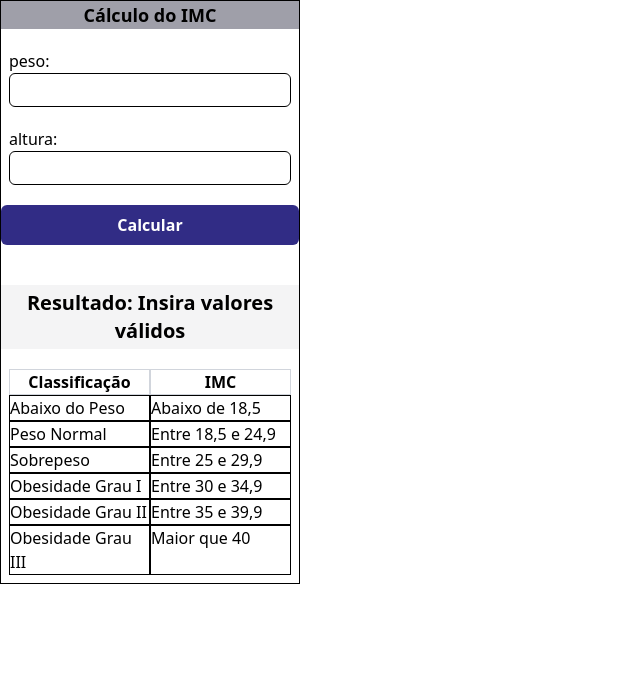
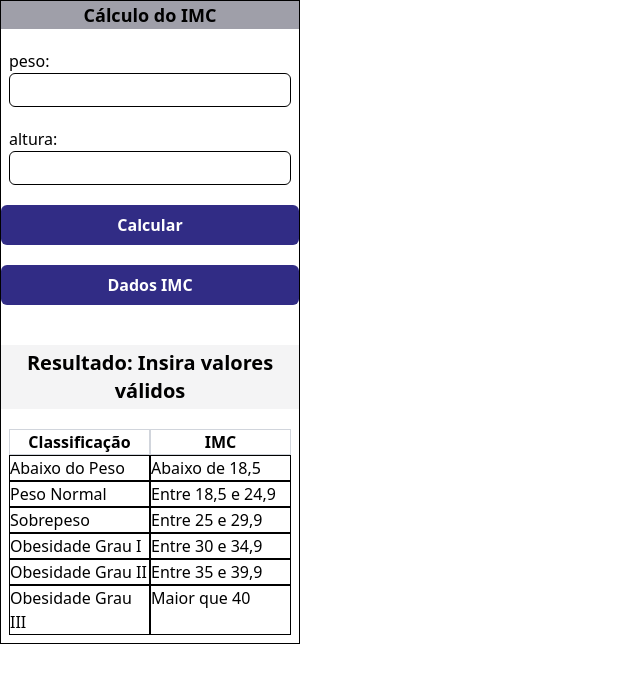
Before and after one commit to JoaoGomesDev32/calc_imc, a Next.js app: page /calcimc/Calcimc in a window 1280 px wide. Shown: the top 682 px of the page, without its empty margins (0-640 px from the left). Built offline with nearby package versions, Linux system fonts and the light colour scheme.

Commit message:
create imc data page

```diff
--- a/src/pages/calcimc/Calcimc.tsx
+++ b/src/pages/calcimc/Calcimc.tsx
@@ -1,6 +1,7 @@
 import { useState } from "react";
 import Campform from "@/components/Campform";
 import Tableimc from "@/components/Tableimc";
+import Link from "next/link";
 
 export default function Calcimc() {
   const [weight, setWeight] = useState<string>("");
@@ -31,6 +32,16 @@ export default function Calcimc() {
       >
         Calcular
       </button>
+      <Link
+        href={{
+          pathname: "/dataimc/Dataimc",
+          query: { weight: weight, height: height, imc: imc },
+        }}
+        className="bg-indigo-900 text-white font-bold py-2 px-4 rounded-md hover:bg-indigo-700 transition-colors duration-300 text-center"
+        style={{ textDecoration: "none" }}
+      >
+        Dados IMC
+      </Link>
       <p className="bg-zinc-100 p-1 text-center text-xl font-bold mt-5">
         Resultado: {imc !== null ? imc.toFixed(2) : "Insira valores válidos"}
       </p>
--- /dev/null
+++ b/src/pages/dataimc/Dataimc.tsx
@@ -0,0 +1,3 @@
+export default function Dataimc() {
+  return <div>Dataimc</div>;
+}
```
Also changed, not shown: public/assets/save.svg (added), public/assets/saveas.svg (added).
